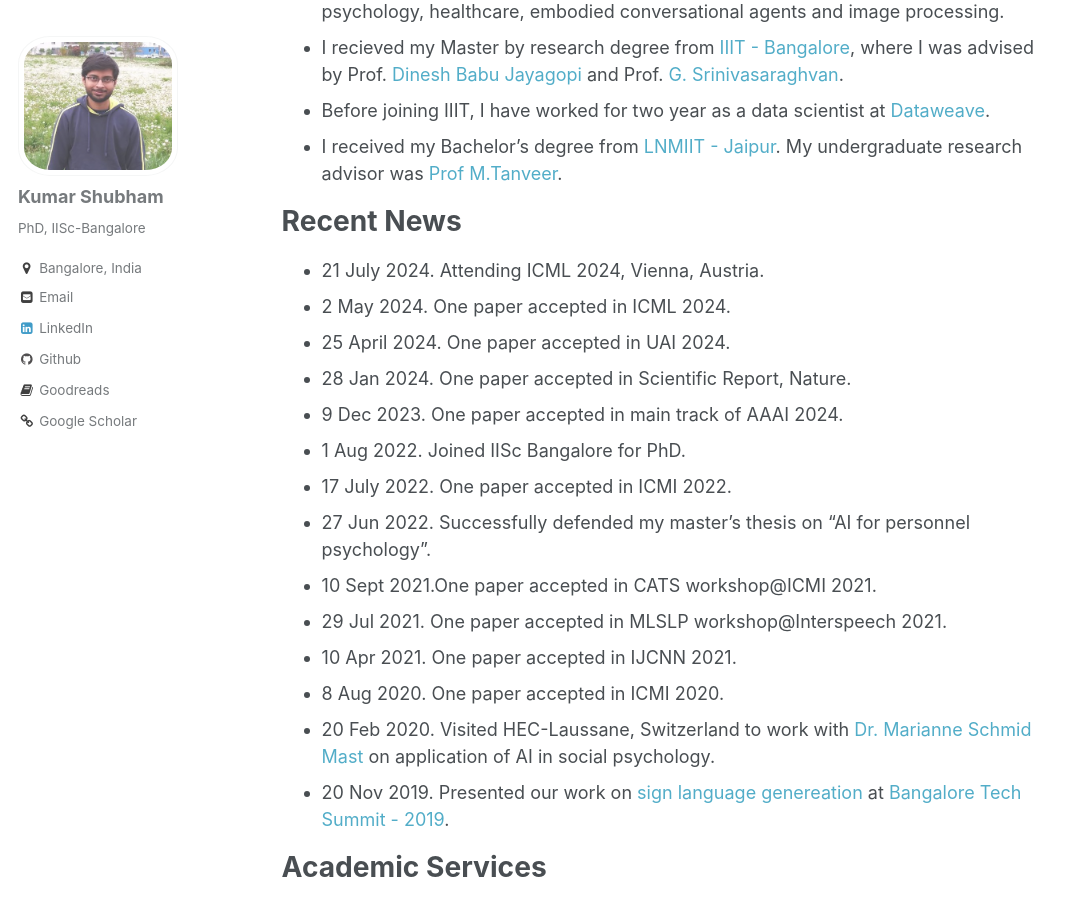
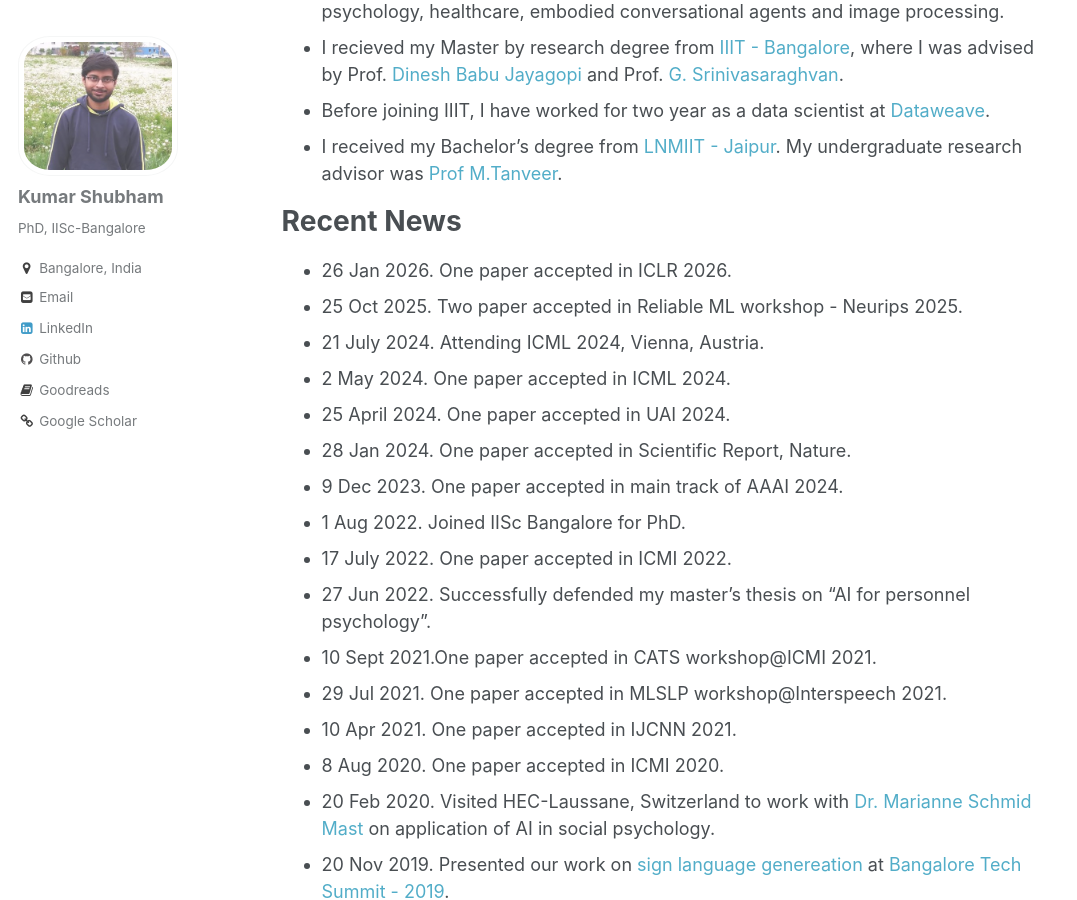
Before and after one commit to kyrs/kyrs.github.io, a Jekyll site: the page built from _pages/about.md, in a window 1280 px wide and 900 px high, scrolled down 303 px. Shown: the whole window, without its empty margins (0-1077 px from the left). Built offline with Jekyll 4.4.1, drawn with Linux system fonts in a browser that asks for light colours.

Commit message:
Update about.md for ICLR

```diff
--- a/_pages/about.md
+++ b/_pages/about.md
@@ -18,6 +18,8 @@ redirect_from:
 * I received my Bachelor’s degree from [LNMIIT - Jaipur](https://www.lnmiit.ac.in/). My undergraduate research advisor was [Prof M.Tanveer](http://www.iiti.ac.in/people/~mtanveer/).
 
 # Recent News
+* 26 Jan 2026. One paper accepted in ICLR 2026.
+* 25 Oct 2025. Two paper accepted in Reliable ML workshop - Neurips 2025.
 * 21 July 2024. Attending ICML 2024, Vienna, Austria.
 * 2 May 2024. One paper accepted in ICML 2024.
 * 25 April 2024. One paper accepted in UAI 2024.
```
